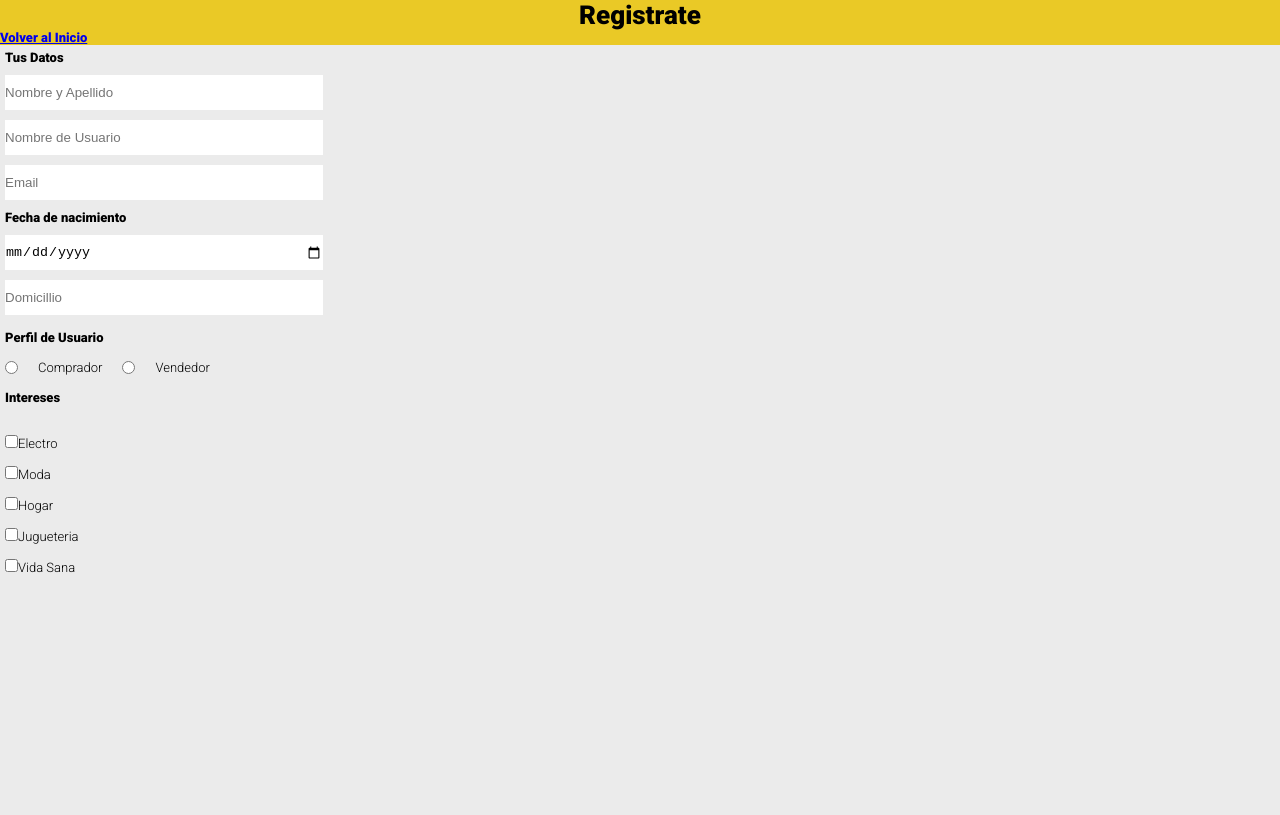
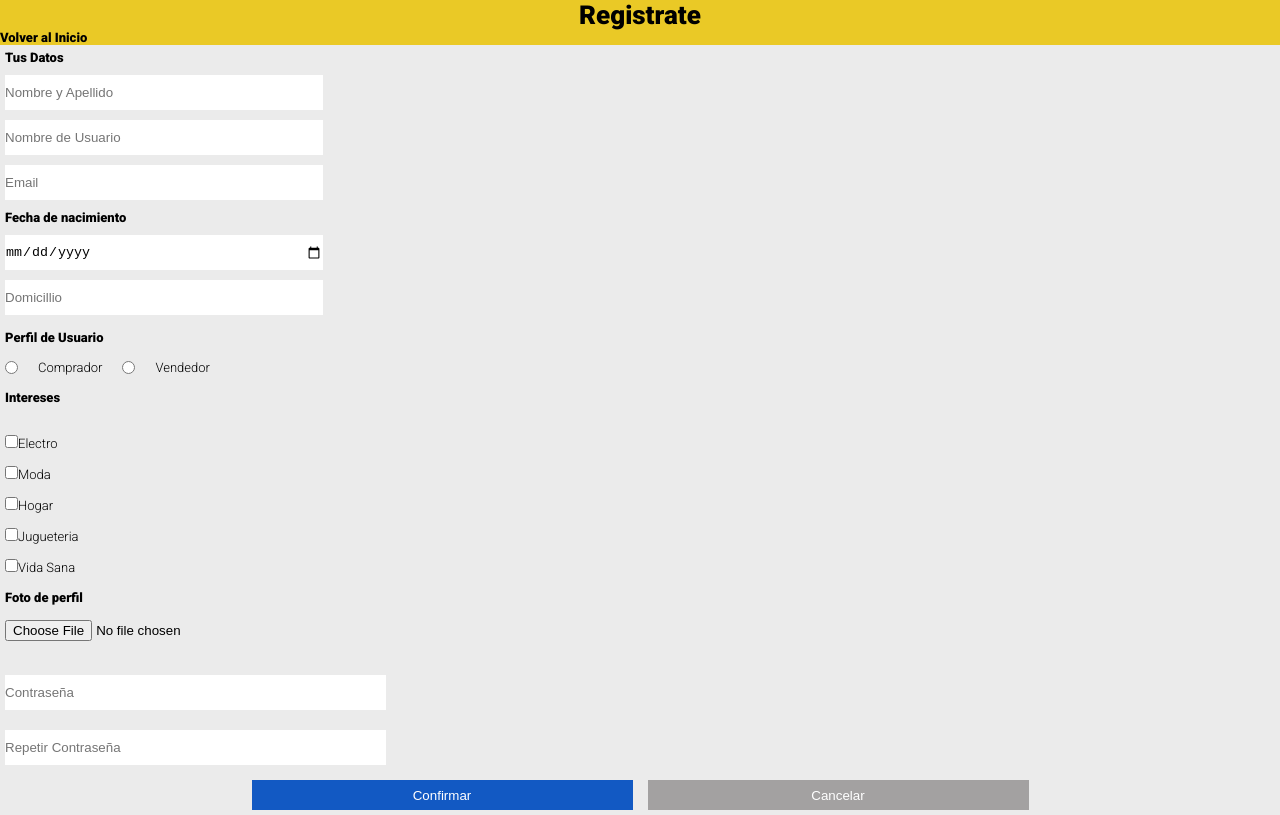
Before and after one commit to Rama1433/Mercado-Liebre, a website: page views/register.html in a window 1280 px wide. Drawn offline with Linux system fonts and the light colour scheme.

Commit message:
agrego cambios

```diff
--- a/public/css/home.css
+++ b/public/css/home.css
@@ -8,8 +8,22 @@
    justify-content: space-around;
 
 }
-.Barradebusqueda{
-    text-align: center;
+.Barradebusqueda form{
+    display: flex;
+    height: 32px;
+    background-color: #FFF;
+    margin: 5px;
+}
+.Barradebusqueda input{
+    border: none;
+    width: 85%;
+    outline: none;
+}
+.Barradebusqueda button{
+    width: 15%;
+    border: none;
+    background-color: #FFF;
+    color: var(--colorGrisOscuro);
 }
 ul{
     list-style: none;
--- a/public/css/login.css
+++ b/public/css/login.css
@@ -2,6 +2,7 @@
     display: flex;
     flex-direction: column;
     flex-wrap: wrap;
+
 }
 
 .input_usuario{
@@ -14,10 +15,10 @@
    align-self: center;
 }
 .form_button{
-    color: white;
+    text-decoration-color: white;
     background-color: var(--colorCeleste);
     height: 30px ;
-    width: 80%;
+    width: 25%;
     border: none;
     margin-top: 15px;
     align-self: center;
--- a/public/css/register.css
+++ b/public/css/register.css
@@ -44,3 +44,31 @@ main{
     flex-wrap: wrap;
     align-items: flex-start;
 }
+.foto_de_perfil{
+    display: flex;
+    flex-wrap: wrap;
+    flex-direction: column;
+    gap: 20px;
+    width: 30%;
+ }
+ .form_button_register{
+    display: flex;
+    flex-wrap: wrap;
+    flex-direction: row;
+    gap: 15px;
+    justify-content: center;
+ }
+ button{
+    height: 30px;
+    width: 30%;
+ }
+.sumbit{
+    background-color: #1259c3;
+    color: white;
+    border: none;
+}
+.reset{
+    color: white;
+    border: none;
+    background-color: rgb(163, 161, 161);
+}
--- a/views/register.html
+++ b/views/register.html
@@ -6,6 +6,10 @@
     <meta name="viewport" content="width=device-width, initial-scale=1.0">
     <link rel="stylesheet" href="/css/style.css">
     <script src="https://kit.fontawesome.com/47f954a9fa.js" crossorigin="anonymous"></script>
+    <style>
+        a { text-decoration: none;
+            color: black;}
+        </style>
     <title>Registro</title>
 </head>
 <body>
@@ -37,6 +41,16 @@
         <label for="Hogar"><input type="checkbox" name="intereses">Hogar</label>
         <label for="Jugueteria"><input type="checkbox" name="intereses">Jugueteria</label>
         <label for="Vida Sana"><input type="checkbox" name="intereses">Vida Sana</label>
+        <h4>Foto de perfil</h4>
+    <div class="foto_de_perfil">
+        <input class="input_datos" type="file" name="file">
+        <input class="input_datos" type="password" name="password" placeholder="Contraseña">
+        <input class="input_datos" type="password" name="password" placeholder="Repetir Contraseña">
+    </div>
+    <div class="form_button_register">
+        <button class="sumbit" type="submit">Confirmar</button>
+        <button class="reset" type="reset">Cancelar</button>
+    </div>
     </div>
     </form>
     </main>
```
Also changed, not shown: views/home.html (+4 -0 lines), views/login.html (+5 -1 lines).
